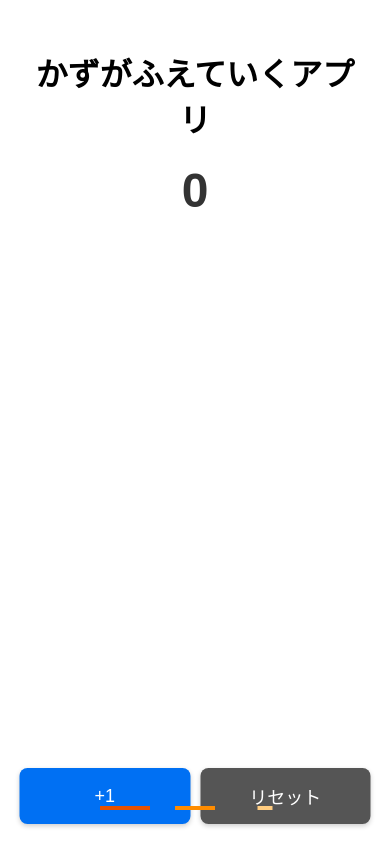
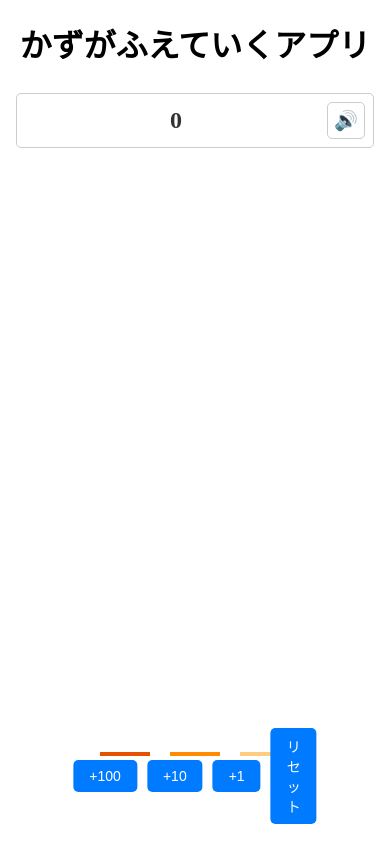
Before and after one commit to YUHI-YONEMARU/number-learning-app, a Next.js app: page / in a window 390 px wide. Shown: the top 866 px of the page. Built offline with nearby package versions, Linux system fonts and the light colour scheme.

Commit message:
update design

```diff
--- a/components/Counter.tsx
+++ b/components/Counter.tsx
@@ -2,33 +2,50 @@
 import styles from '../styles/Counter.module.css';
 
 interface CounterProps {
-  count: number;
   onIncrement: (value: number) => void;
   onReset: () => void;
+  count: number;
 }
 
-export default function Counter({ count, onIncrement, onReset }: CounterProps) {
+export default function Counter({ onIncrement, onReset, count }: CounterProps) {
+  // カウントが1000未満の場合のみボタンを有効化
+  const isPlus100Disabled = count >= 900; // 1000 - 100
+  const isPlus10Disabled = count >= 990; // 1000 - 10
+  const isPlus1Disabled = count >= 999; // 1000 - 1
+
   return (
-    <div className={styles.counter}>
-      <div className={styles.countDisplay}>{count}</div>
     <div className={styles.buttonContainer}>
-        {count >= 100 && (
-          <button className={styles.button} onClick={() => onIncrement(100)}>
+      <button
+        className={styles.button}
+        onClick={() => onIncrement(100)}
+        disabled={isPlus100Disabled}
+        aria-label="プラス100"
+      >
         +100
       </button>
-        )}
-        {count >= 10 && (
-          <button className={styles.button} onClick={() => onIncrement(10)}>
+      <button
+        className={styles.button}
+        onClick={() => onIncrement(10)}
+        disabled={isPlus10Disabled}
+        aria-label="プラス10"
+      >
         +10
       </button>
-        )}
-        <button className={styles.button} onClick={() => onIncrement(1)}>
+      <button
+        className={styles.button}
+        onClick={() => onIncrement(1)}
+        disabled={isPlus1Disabled}
+        aria-label="プラス1"
+      >
         +1
       </button>
-        <button className={styles.button} onClick={onReset}>
+      <button
+        className={styles.button}
+        onClick={onReset}
+        aria-label="リセット"
+      >
         リセット
       </button>
     </div>
-    </div>
   );
 }
--- a/components/VisualCircles.tsx
+++ b/components/VisualCircles.tsx
@@ -1,4 +1,5 @@
-import React from 'react';
+import React, { useEffect, useState } from 'react';
+import { motion, AnimatePresence } from 'framer-motion';
 import styles from '../styles/VisualCircles.module.css';
 
 interface VisualCirclesProps {
@@ -6,11 +7,28 @@
 }
 
 export default function VisualCircles({ count }: VisualCirclesProps) {
+  const [ones, setOnes] = useState(0);
+  const [tens, setTens] = useState(0);
+  const [hundreds, setHundreds] = useState(0);
+  const [animateTrigger, setAnimateTrigger] = useState(0); // アニメーション用トリガー
+
+  // countが変化したときに、ones, tens, hundredsを更新
+  useEffect(() => {
+    const newHundreds = Math.floor(count / 100);
+    const newTens = Math.floor((count % 100) / 10);
+    const newOnes = count % 10;
+
+    if (newOnes < ones && ones >= 10) {
+      // 1のオブジェクトが10個からリセットされた場合、アニメーションをトリガー
+      setAnimateTrigger((prev) => prev + 1);
+    }
+
+    setHundreds(newHundreds);
+    setTens(newTens);
+    setOnes(newOnes);
+  }, [count, ones]);
+
   const renderCircles = () => {
-    const hundreds = Math.floor(count / 100);
-    const tens = Math.floor((count % 100) / 10);
-    const ones = count % 10;
-
     const hundredElements: React.JSX.Element[] = [];
     const tenElements: React.JSX.Element[] = [];
     const oneElements: React.JSX.Element[] = [];
@@ -18,24 +36,47 @@
     // 100のグループ（濃いオレンジ）
     for (let i = 0; i < hundreds; i++) {
       hundredElements.push(
-        <div key={`hundred-${i}`} className={styles.hundredGroup}>
+        <motion.div
+          key={`hundred-${i}`}
+          className={styles.hundredGroup}
+          initial={{ opacity: 0, y: -20 }} // 上部からフェードイン
+          animate={{ opacity: 1, y: 0 }}
+          transition={{ duration: 0.3 }}
+        >
           <div className={styles.circleHundred}>100</div>
-        </div>
+        </motion.div>
       );
     }
 
     // 10のグループ（中間のオレンジ）
     for (let i = 0; i < tens; i++) {
       tenElements.push(
-        <div key={`ten-${i}`} className={styles.tenGroup}>
+        <motion.div
+          key={`ten-${i}-${animateTrigger}`} // アニメーションごとにキーを更新
+          className={styles.tenGroup}
+          initial={{ opacity: 0, y: -20 }} // 上部からフェードイン
+          animate={{ opacity: 1, y: 0 }}
+          transition={{ duration: 0.3 }}
+        >
           <div className={styles.circleTen}>10</div>
-        </div>
+        </motion.div>
       );
     }
 
     // 1の単位（薄いオレンジ）
     for (let i = 0; i < ones; i++) {
-      oneElements.push(<div key={`one-${i}`} className={styles.circle} />);
+      oneElements.push(
+        <AnimatePresence key={`one-wrapper-${i}`}>
+          <motion.div
+            key={`one-${i}`}
+            className={styles.circle}
+            initial={{ opacity: 0, y: -20 }} // 上部からフェードイン
+            animate={{ opacity: 1, y: 0 }}
+            exit={{ opacity: 0, transition: { duration: 0.3 } }} // フェードアウトのみ
+            transition={{ duration: 0.3 }}
+          />
+        </AnimatePresence>
+      );
     }
 
     return (
--- a/package.json
+++ b/package.json
@@ -9,6 +9,7 @@
     "lint": "next lint"
   },
   "dependencies": {
+    "framer-motion": "^12.23.12",
     "next": "15.4.7",
     "react": "19.1.0",
     "react-dom": "19.1.0"
--- a/pages/index.tsx
+++ b/pages/index.tsx
@@ -1,29 +1,75 @@
 import React, { useState } from 'react';
 import Head from 'next/head';
+import VisualCircles from '../components/VisualCircles';
 import Counter from '../components/Counter';
-import VisualCircles from '../components/VisualCircles';
 import styles from '../styles/Home.module.css';
 
 export default function Home() {
-  const [count, setCount] = useState<number>(0);
+  const [count, setCount] = useState(0);
 
   const handleIncrement = (value: number) => {
-    setCount((prev) => prev + value);
+    if (count + value <= 1000) { // 最大1000の制限
+      setCount((prev) => prev + value);
+    }
   };
 
   const handleReset = () => {
     setCount(0);
   };
 
+  // 音声合成用の関数
+  const speak = (text: string) => {
+    window.speechSynthesis.cancel(); // 既存の音声をキャンセル
+    const utterance = new SpeechSynthesisUtterance(text);
+    utterance.lang = 'ja-JP';
+    utterance.rate = 0.8; // 子ども向けにゆっくり
+    utterance.volume = 1.0; // 音量最大
+    utterance.pitch = 1.0; // 標準ピッチ
+    window.speechSynthesis.speak(utterance);
+  };
+
+  // カウントを日本語の数字に変換
+  const numberToJapanese = (num: number): string => {
+    if (num === 0) return 'ゼロ';
+    const units = ['', 'じゅう', 'ひゃく', 'せん'];
+    const digits = ['ゼロ', 'いち', 'に', 'さん', 'よん', 'ご', 'ろく', 'なな', 'はち', 'きゅう'];
+
+    let result = '';
+    let n = num;
+    let unitIndex = 0;
+
+    while (n > 0) {
+      const digit = n % 10;
+      if (digit > 0) {
+        const digitStr = digit === 1 && unitIndex > 0 ? '' : digits[digit];
+        result = digitStr + units[unitIndex] + result;
+      }
+      n = Math.floor(n / 10);
+      unitIndex++;
+    }
+
+    return result || 'ゼロ';
+  };
+
   return (
     <div className={styles.container}>
       <Head>
         <title>かずがふえていくアプリ</title>
-        <meta name="description" content="子ども向け数の学習アプリ" />
+        <meta name="description" content="数を増やして視覚化するアプリ" />
       </Head>
-      <h1>かずがふえていくアプリ</h1>
-      <Counter count={count} onIncrement={handleIncrement} onReset={handleReset} />
+      <h1 className={styles.title}>かずがふえていくアプリ</h1>
+      <div className={styles.countWrapper}>
+        <div className={styles.countDisplay} aria-live="polite">{count}</div>
+        <button
+          className={styles.speakerButton}
+          onClick={() => speak(numberToJapanese(count))}
+          aria-label="現在の数を読み上げる"
+        >
+          🔊
+        </button>
+      </div>
       <VisualCircles count={count} />
+      <Counter onIncrement={handleIncrement} onReset={handleReset} count={count} />
     </div>
   );
 }
--- a/styles/Counter.module.css
+++ b/styles/Counter.module.css
@@ -1,72 +1,39 @@
-.counter {
-  margin: 20px 0;
-}
-
-.countDisplay {
-  font-size: 48px; /* 大きなフォント */
-  font-weight: bold;
-  text-align: center;
-  color: #333;
-  margin-bottom: 20px;
-}
-
 .buttonContainer {
   position: fixed;
   bottom: 20px;
   left: 50%;
   transform: translateX(-50%);
   display: flex;
+  gap: 10px;
   justify-content: center;
-  gap: 10px;
-  width: 90%; /* スマホで幅を広く */
-  max-width: 600px; /* 最大幅を制限 */
+  align-items: center;
+  z-index: 1000;
 }
 
 .button {
-  padding: 15px 20px; /* タッチしやすく */
-  font-size: 18px; /* 読みやすく */
-  cursor: pointer;
-  background-color: #0070f3; /* 青 */
+  padding: 10px 20px;
+  font-size: 16px;
+  background-color: #007bff;
   color: white;
   border: none;
-  border-radius: 8px;
-  flex: 1; /* ボタンの幅を均等に */
-  box-shadow: 0 2px 5px rgba(0, 0, 0, 0.2);
+  border-radius: 5px;
+  cursor: pointer;
+  transition: background-color 0.3s;
 }
 
 .button:hover {
-  background-color: #005bb5;
+  background-color: #0056b3;
 }
 
-/* 「+1」ボタンを少し強調 */
-.button:nth-child(3) {
-  background-color: #ff4500; /* オレンジで目立たせる */
+.button:disabled {
+  background-color: #cccccc; /* グレーアウト */
+  cursor: not-allowed; /* ポインター無効 */
+  opacity: 0.6; /* 薄く表示 */
 }
 
-.button:nth-child(3):hover {
-  background-color: #d83b01;
-}
-
-/* リセットボタンのスタイル */
-.button:last-child {
-  background-color: #555; /* グレーで区別 */
-}
-
-.button:last-child:hover {
-  background-color: #333;
-}
-
-@media (min-width: 768px) {
-  .buttonContainer {
-    width: auto; /* PCでは幅を自動調整 */
-  }
-
+@media (max-width: 480px) {
   .button {
-    padding: 10px 20px;
-    font-size: 16px;
-  }
-
-  .countDisplay {
-    font-size: 64px; /* PCではさらに大きく */
+    padding: 8px 16px;
+    font-size: 14px;
   }
 }
--- a/styles/Home.module.css
+++ b/styles/Home.module.css
@@ -1,7 +1,78 @@
 .container {
-  text-align: center;
-  padding: 20px;
-  font-family: Arial, sans-serif;
-  min-height: 100vh; /* 画面全体の高さ */
+  min-height: 100vh;
+  padding: 0 0.5rem;
+  display: flex;
+  flex-direction: column;
+  justify-content: flex-start;
+  align-items: center;
   padding-bottom: 100px; /* ボタン分の余白 */
 }
+
+.title {
+  margin: 20px 0;
+  line-height: 1.15;
+  font-size: 2.5rem;
+  text-align: center;
+}
+
+.countWrapper {
+  display: flex;
+  justify-content: space-between; /* 数字を左、スピーカーを右に */
+  align-items: center;
+  width: 90%; /* 画面幅の90%で右端寄せを強調 */
+  max-width: 600px; /* 最大幅を制限 */
+  margin: 10px 0 20px 0;
+  padding: 10px;
+  border: 1px solid #ccc; /* 薄いグレーの線で囲む */
+  border-radius: 5px; /* 角を丸く */
+}
+
+.countDisplay {
+  flex: 1; /* 中央寄せでスペースを均等に */
+  font-size: 3rem;
+  font-weight: bold;
+  color: #333;
+  text-align: center; /* 中央寄せに変更 */
+}
+
+.speakerButton {
+  padding: 8px;
+  font-size: 1.5rem; /* 絵文字を大きく */
+  background-color: #ffffff; /* 白背景 */
+  color: #333; /* アイコンを黒に近い色で視認性確保 */
+  border: 1px solid #ccc; /* 薄いグレー枠 */
+  border-radius: 5px;
+  cursor: pointer;
+  transition: background-color 0.3s, transform 0.2s;
+}
+
+.speakerButton:hover {
+  background-color: #f5f5f5; /* ホバー時に薄いグレー */
+  transform: scale(1.1); /* 軽い拡大で視覚的フィードバック */
+}
+
+.speakerButton:focus {
+  outline: 2px solid #333; /* フォーカス時のアクセシビリティ */
+  outline-offset: 2px;
+}
+
+@media (max-width: 480px) {
+  .title {
+    font-size: 2rem;
+  }
+
+  .countWrapper {
+    width: 95%; /* スマホで幅を広げる */
+    padding: 8px;
+    margin: 8px 0 16px 0;
+  }
+
+  .countDisplay {
+    font-size: 1.5rem;
+  }
+
+  .speakerButton {
+    padding: 6px;
+    font-size: 1.2rem;
+  }
+}
--- a/styles/VisualCircles.module.css
+++ b/styles/VisualCircles.module.css
@@ -17,23 +17,23 @@
   align-items: center;
   gap: 5px; /* オブジェクト間の間隔 */
   min-width: 60px; /* 列の最小幅 */
-  height: calc(100vh - 320px); /* ユーザーの指定通り */
+  height: calc(100vh - 320px); /* ユーザーの指定 */
   overflow-y: auto; /* スクロール対応 */
-  padding-bottom: 8px; /* 横棒のスペース（4px + マージン） */
+  padding-bottom: 8px; /* 横棒のスペース */
 }
 
 .objects {
   display: flex;
-  flex-direction: column; /* 通常の順序 */
+  flex-direction: column-reverse; /* 最新のオブジェクトを上部に */
   justify-content: flex-end; /* 下部に揃える */
   align-items: center;
-  gap: 5px; /* オブジェクト間の間隔 */
+  gap: 5px;
   width: 100%;
 }
 
 .circle {
-  width: 30px;
-  height: 30px;
+  width: 30px; /* ユーザー指定 */
+  height: 30px; /* ユーザー指定 */
   background-color: #ffcc80; /* 薄いオレンジ */
   border-radius: 50%;
 }
@@ -75,7 +75,7 @@
   bottom: 0;
   left: 50%;
   transform: translateX(-50%);
-  width: 60px; /* hundredGroupと同じ幅 */
+  width: 60px; /* ユーザー指定：統一 */
   height: 4px; /* 横棒の高さ */
   background-color: #e65100; /* 濃いオレンジ */
 }
@@ -85,7 +85,7 @@
   bottom: 0;
   left: 50%;
   transform: translateX(-50%);
-  width: 60px; /* tenGroupと同じ幅 */
+  width: 60px; /* ユーザー指定：統一 */
   height: 4px; /* 横棒の高さ */
   background-color: #ff8c00; /* 中間のオレンジ */
 }
@@ -95,7 +95,7 @@
   bottom: 0;
   left: 50%;
   transform: translateX(-50%);
-  width: 60px; /* circleと同じ幅 */
+  width: 60px; /* ユーザー指定：統一 */
   height: 4px; /* 横棒の高さ */
   background-color: #ffcc80; /* 薄いオレンジ */
 }
@@ -107,8 +107,8 @@
   }
 
   .circle {
-    width: 15px;
-    height: 15px;
+    width: 25px; /* スマホで少し小さめ */
+    height: 25px;
   }
 
   .tenGroup {
@@ -129,15 +129,9 @@
     font-size: 12px;
   }
 
-  .plateHundred {
-    width: 50px;
-  }
-
-  .plateTen {
-    width: 40px;
-  }
-
+  .plateHundred,
+  .plateTen,
   .plateOne {
-    width: 15px;
+    width: 50px; /* スマホで統一幅を少し小さめ */
   }
 }
```
Also changed, not shown: 1 other file (tests, documents, lock files or other folders). Lines whose indentation alone changed are shown as unchanged.
